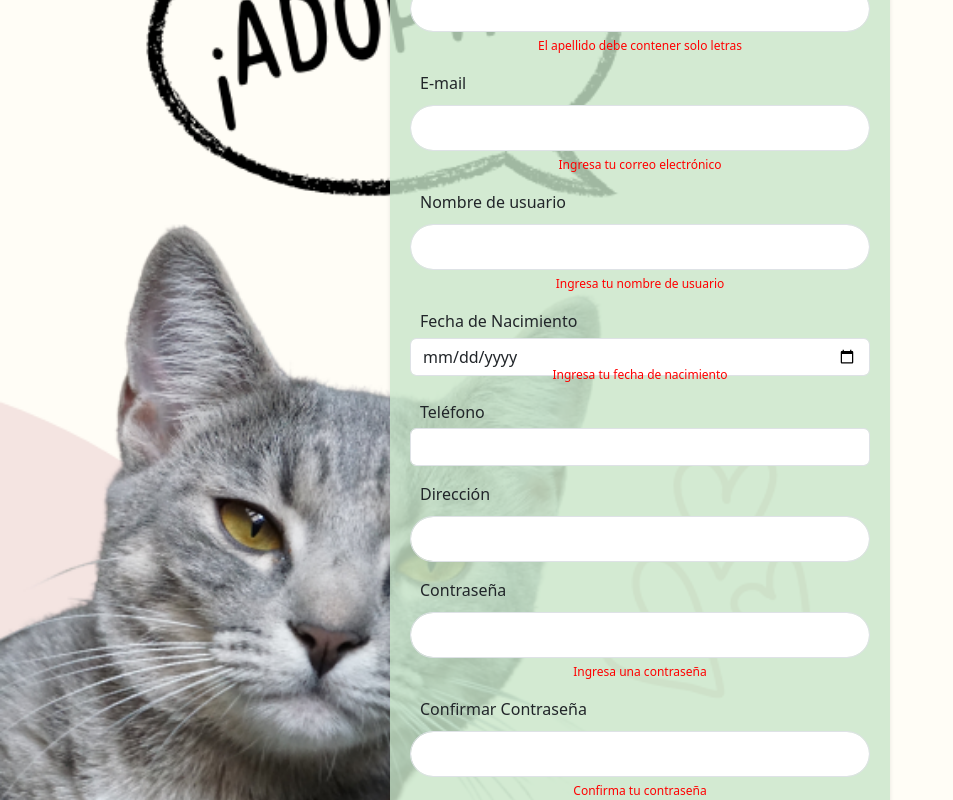
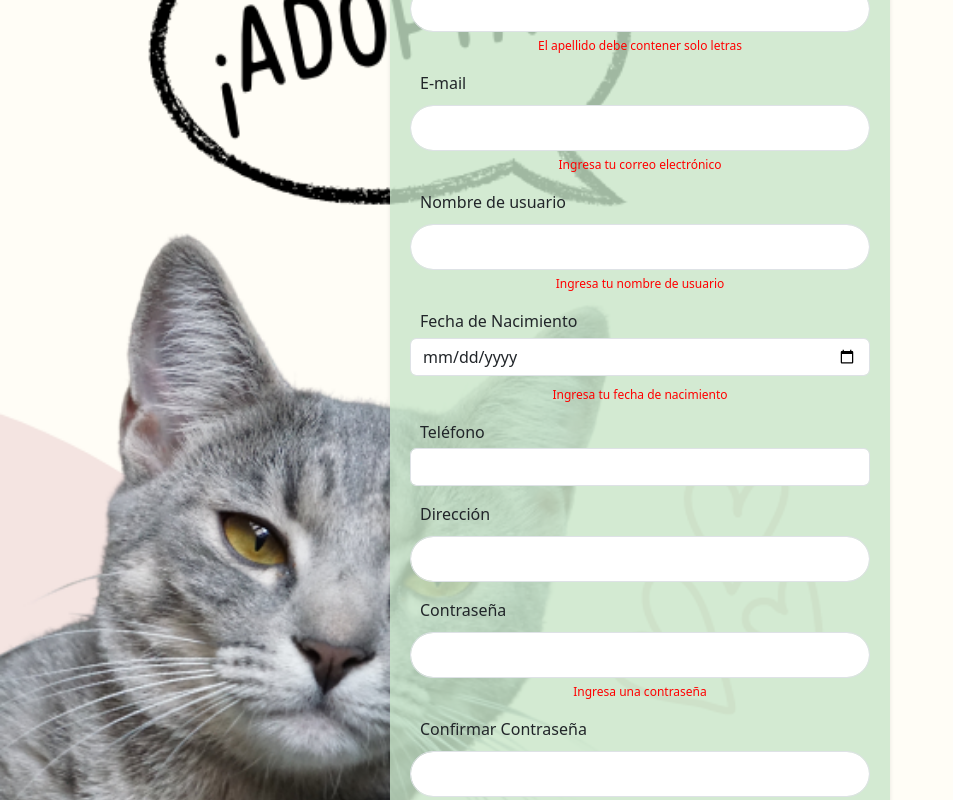
Before and after one commit to RieraAndres/Henry_PF, a React (Create React App) app in the folder Client/: page /registro in a window 1280 px wide. Both pictures are taken after a click on the button "Crear una cuenta". Shown: the part 370-1170 px from the top of the page, without its empty margins (0-953 px from the left). Built offline with nearby package versions, Linux system fonts and the light colour scheme.

Commit message:
Arreglo validaciones para despachar

```diff
--- a/Client/src/Components/LoginForm/LoginForm.jsx
+++ b/Client/src/Components/LoginForm/LoginForm.jsx
@@ -54,8 +54,11 @@ function LoginForm() {
 
   function handleSubmit(e){ // al dar submit despachara la action de logInUser
     e.preventDefault();
-    dispatch(logInUser(user.userName,user.password))
-    navigate("/inicio");
+    if(user.userName && user.password){
+      dispatch(logInUser(user.userName,user.password))
+      navigate("/inicio");
+    }
+
   }
 
   useEffect(() => {
--- a/Client/src/Components/RegisterForm/RegisterForm.jsx
+++ b/Client/src/Components/RegisterForm/RegisterForm.jsx
@@ -137,7 +137,7 @@ function RegisterForm() {
           max="2023-01-01"
           onChange={handleChange}
           className={`form-control ${errors.birthdate ? styles.errorInput : ""}`}/>
-          {errors.birthdate && <p className={styles.errorMsg}>{errors.birthdate}</p>}
+          {errors.birthdate && <p className={styles.errorMsg} style={{marginTop:"10px"}}>{errors.birthdate}</p>}
         </div>
 
         {/* Campo Teléfono */}
```
